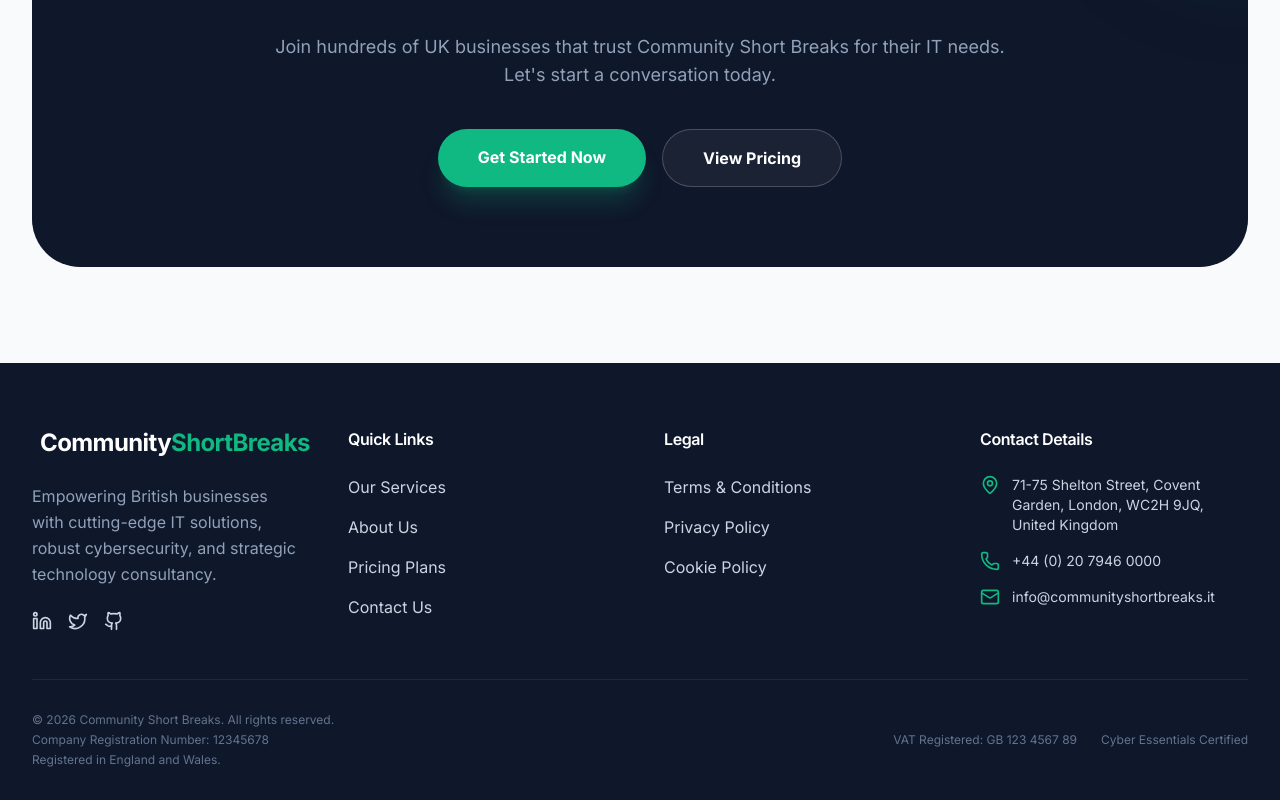
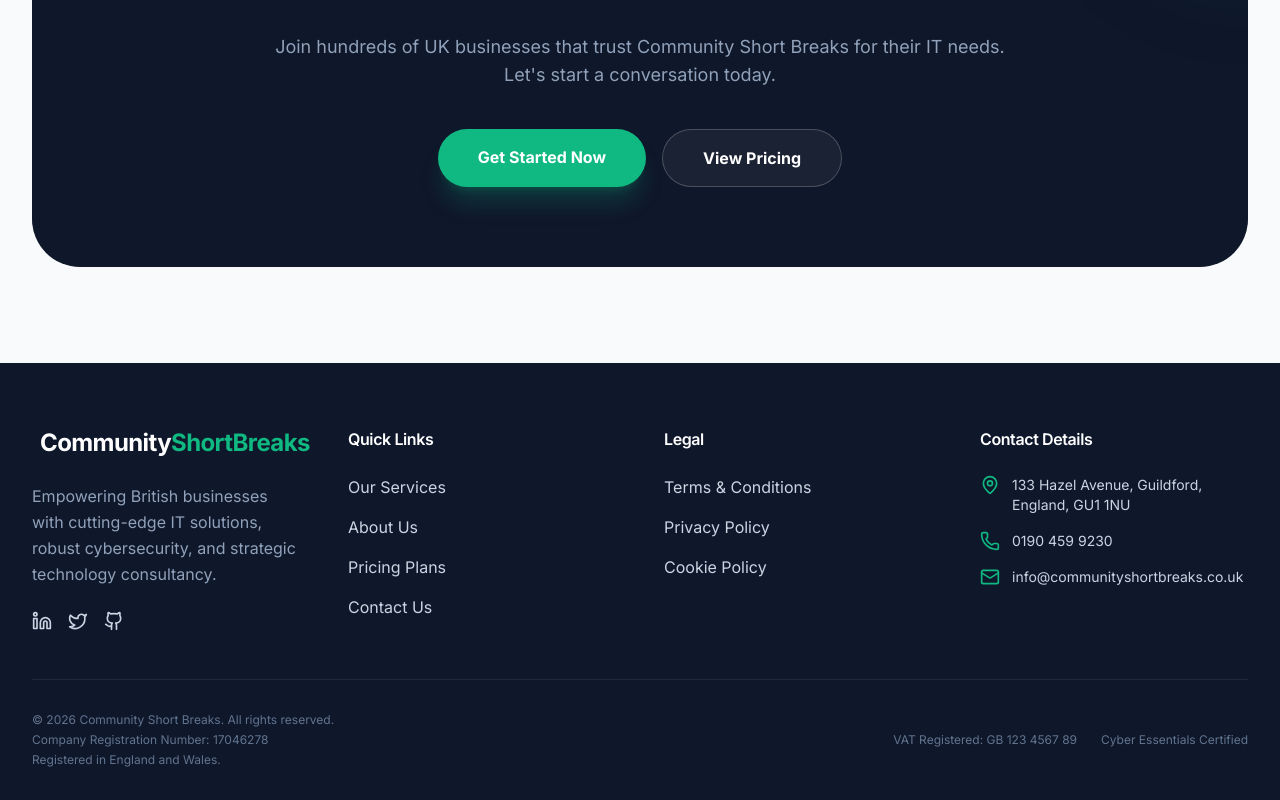
Before and after one commit to consultancy-outfit/100IT-SALESITES-001, a React (Vite) app: page / in a window 1280 px wide. Shown: the part 3078-3878 px from the top of the page. Built offline with nearby package versions, Linux system fonts and the light colour scheme.

Commit message:
Update constants.ts
Company Information updated.

```diff
--- a/src/constants.ts
+++ b/src/constants.ts
@@ -3,10 +3,10 @@ import { Service, PricingPlan, Testimonial, CaseStudy } from './types';
 export const COMPANY_DETAILS = {
   name: "Community Short Breaks",
   tradingName: "Community Short Breaks IT Services",
-  address: "71-75 Shelton Street, Covent Garden, London, WC2H 9JQ, United Kingdom",
-  crn: "12345678",
-  phone: "+44 (0) 20 7946 0000",
-  email: "info@communityshortbreaks.it",
+  address: "133 Hazel Avenue, Guildford, England, GU1 1NU",
+  crn: "17046278",
+  phone: "0190 459 9230",
+  email: "info@communityshortbreaks.co.uk",
   hours: "Mon - Fri: 09:00 - 17:30",
 };
 
```
